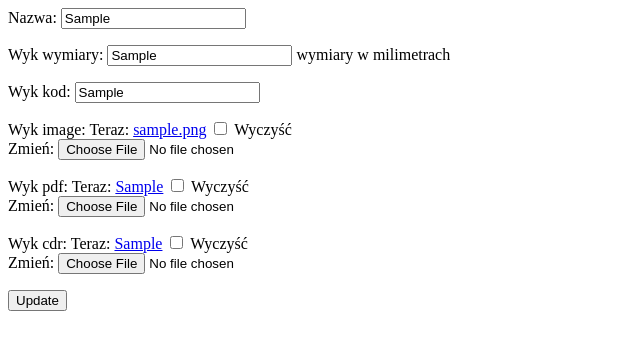
After one commit to ut3k/raster_system, a Django app: page /wyk/1/update in a window 1280 px wide. The commit adds this page. Shown: the top 350 px of the page, without its empty margins (0-640 px from the left). Run offline with Django 4.2, Linux system fonts and the light colour scheme; tables that the repository leaves empty hold one stand-in row (values such as "Sample post").

Commit message:
WYKROJNIKI - Dodany widok UPDATE

```diff
--- a/raster_system/wykrojniki/forms.py
+++ b/raster_system/wykrojniki/forms.py
@@ -7,6 +7,7 @@ class WykForm(forms.ModelForm):
         model = Wykrojniki
         fields = [
             "nazwa",
+            "wyk_wymiary",
             "wyk_kod",
             "wyk_image",
             "wyk_pdf",
--- a/raster_system/wykrojniki/models.py
+++ b/raster_system/wykrojniki/models.py
@@ -1,4 +1,3 @@
-from distutils.command.upload import upload
 from django.db import models
 
 # Create your models here.
@@ -8,6 +7,8 @@ class Wykrojniki(models.Model):
     nazwa = models.CharField(max_length=120)
     # group = models.ForeignKey(wyk_group)
     wyk_kod = models.CharField(max_length=16)
+    wyk_wymiary = models.CharField(
+        max_length=12, help_text="wymiary w milimetrach")
     # TODO - przygotuj skaner QR
     # wyk_qr = models.ImageField(upload_to="wykrojniki_qr", blank=True)
     wyk_image = models.ImageField(upload_to="wykrojniki_img", blank=True)
--- /dev/null
+++ b/raster_system/wykrojniki/templates/wyk_update.html
@@ -0,0 +1,7 @@
+<div>
+    <form method="POST">
+        {% csrf_token %}
+        {{ form.as_p }}
+        <input type="submit" value="Update">
+    </form>
+</div>
--- a/raster_system/wykrojniki/urls.py
+++ b/raster_system/wykrojniki/urls.py
@@ -1,11 +1,12 @@
 from django.urls import path
-from .views import WykrojnikiDetailView, WykrojnikiListView, create_view
+from .views import WykrojnikiDetailView, WykrojnikiListView, create_view, update_view
 
 app_name = 'wykrojniki'
 
 urlpatterns = [
     path('', WykrojnikiListView.as_view(), name='wyk_list'),
     path('wyk/<pk>/', WykrojnikiDetailView.as_view(), name='wyk_detail'),
-    path('new/', create_view, name='wyk_new')
+    path('new/', create_view, name='wyk_new'),
+    path('wyk/<id>/update', update_view, name='wyk_update')
 
 ]
--- a/raster_system/wykrojniki/views.py
+++ b/raster_system/wykrojniki/views.py
@@ -1,9 +1,10 @@
-# from multiprocessing import context
-from django.shortcuts import render
+from multiprocessing import context
+from django.shortcuts import HttpResponseRedirect, get_object_or_404, render
+from django.views.generic.detail import DetailView
+from django.views.generic.list import ListView
+
+from .forms import WykForm
 from .models import Wykrojniki
-from .forms import WykForm
-from django.views.generic.list import ListView
-from django.views.generic.detail import DetailView
 
 # Create your views here.
 
@@ -34,6 +35,18 @@ def create_view(request):
         form.save()
     context["form"] = form
     return render(request, "wyk_create.html", context)
+
+
+def update_view(request, id):
+    context = {}
+    obj = get_object_or_404(Wykrojniki, id=id)
+    form = WykForm(request.POST or None, instance=obj)
+    if form.is_valid():
+        form.save()
+        return HttpResponseRedirect('/wyk/'+id)
+
+    context["form"] = form
+    return render(request, "wyk_update.html", context)
 # def home_view(request, **kwargs):
 # def home_view(request):
 #     model = Wykrojniki
```
Also changed, not shown: raster_system/templates/base.html (added, +12 -0 lines), raster_system/wykrojniki/templates/wyk_create.html (+15 -0 lines).
